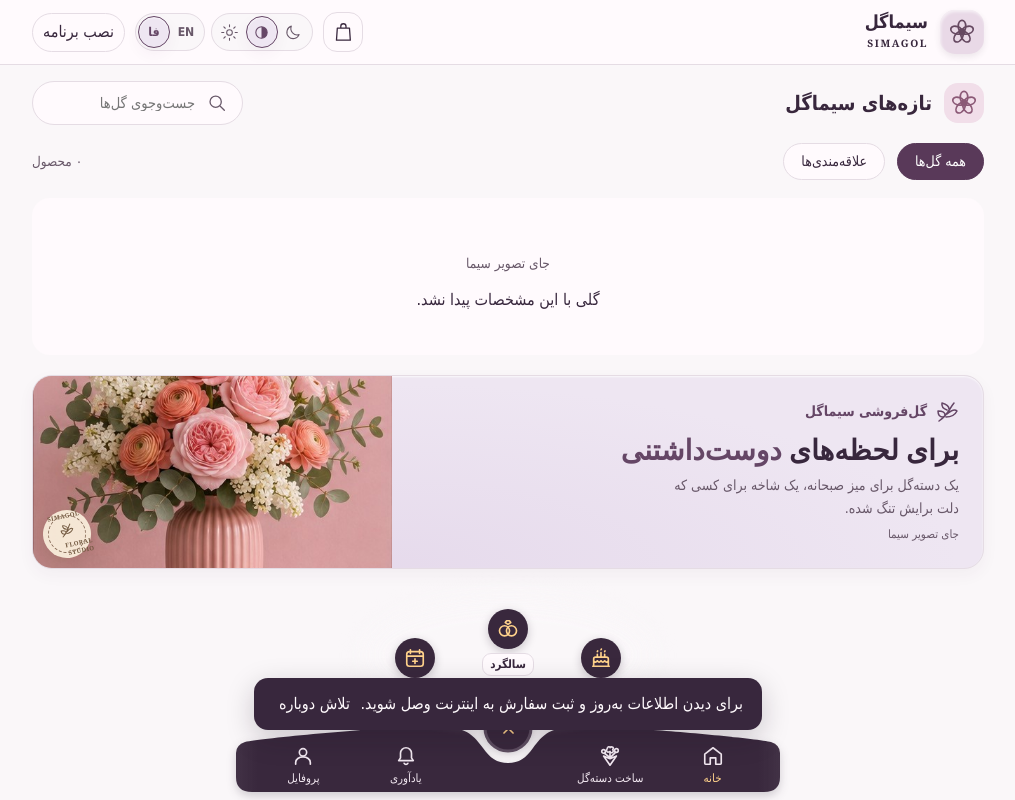
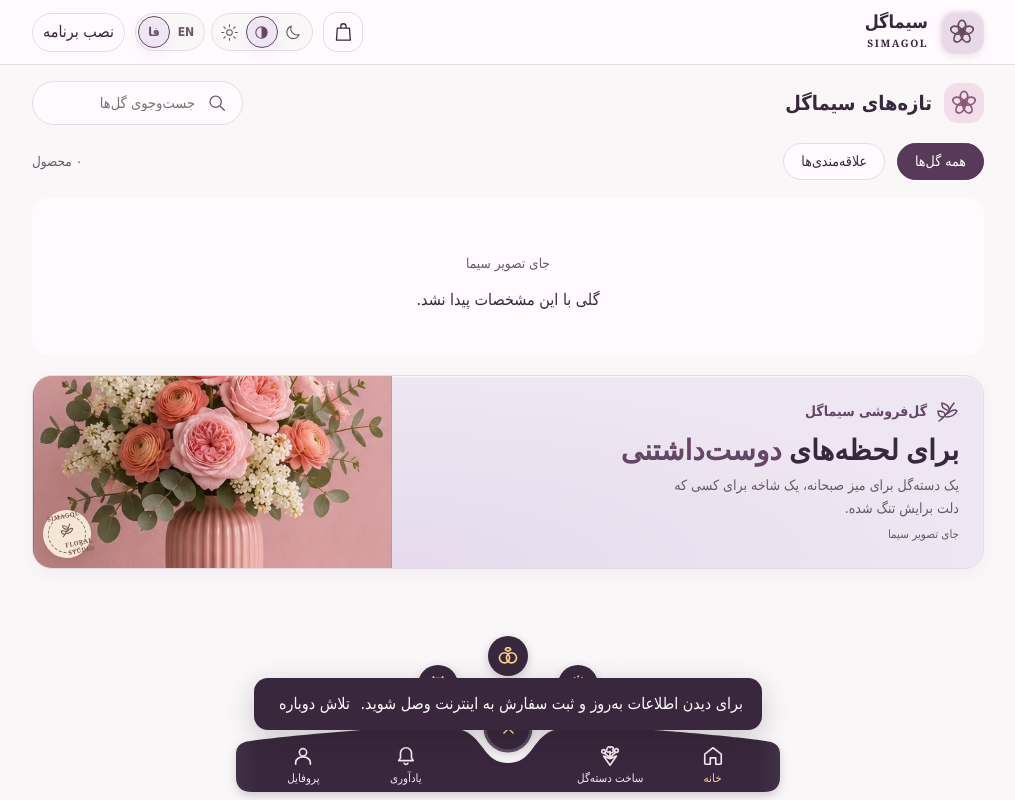
Before and after one commit to mosish/SimaGol, a website with bundled scripts: page public/index.html in a window 1280 px wide. Both pictures are taken after a click on the element "بخش‌های برنامه". Shown: the whole page, without its empty margins (132-1147 px from the left). Built offline with nearby package versions, Linux system fonts and the light colour scheme; files whose address does not match are found by name.

Commit message:
fix: prevent navigation flashes and simplify reminder shortcuts

```diff
--- a/public/app.js
+++ b/public/app.js
@@ -66,15 +66,17 @@ async function route() {
   const page=$('#tab-page');
   const profilePage=h==='#account'||h.startsWith('#account/');
   const isPage=h==='#bag'||profilePage||h==='#bouquet';
-  page.classList.toggle('dashboard-page',profilePage && Boolean(state.me) && !offline);
   const entering=isPage && page.dataset.route!==h;
-  page.dataset.route=h;
-  $('#home-view').hidden=isPage;
-  page.hidden=!isPage;
-  if (isPage && modal.open) modal.close();
-  if (entering) page.replaceChildren();
-  if (!isPage) page.replaceChildren();
   if(!ready) return;
+  // Keep the previous screen painted until the incoming view is ready.
+  if(!isPage){
+    document.documentElement.classList.remove('opening-account');
+    page.classList.remove('dashboard-page');
+    page.hidden=true;
+    page.replaceChildren();
+    page.dataset.route=h;
+    $('#home-view').hidden=false;
+  }
   if(['','#','#catalog','#favorites'].includes(h)){
     if(modal.open)modal.close();
     collection();
@@ -98,6 +100,12 @@ async function route() {
   if(isPage) {
     content.replaceChildren();
     page.innerHTML=html;
+    document.documentElement.classList.remove('opening-account');
+    page.dataset.route=h;
+    page.classList.toggle('dashboard-page',profilePage && Boolean(state.me) && !offline);
+    page.hidden=false;
+    $('#home-view').hidden=true;
+    if (modal.open) modal.close();
     if (h==='#bag') {
       page.querySelector('h2').textContent=t('Shopping bag');
       if (!selectedItems().length) page.insertAdjacentHTML('beforeend','<p><a class="cta" href="/">'+label('Browse flowers')+'</a></p>');
@@ -284,4 +292,4 @@ async function boot() {
 }
 window.addEventListener('online',boot);
 if ('serviceWorker' in navigator) navigator.serviceWorker.register('/planner/sw.js',{scope:'/',updateViaCache:'none'}).catch(()=>{});
-boot();
+await boot();
--- a/public/components/appearance.js
+++ b/public/components/appearance.js
@@ -2,16 +2,8 @@ import {icon} from './icons.js';
 import {stored,persist} from './ui.js';
 
 const modes=['dark','auto','light'];
-const legacy=stored('dark',null);
-let mode=stored('themeMode',typeof legacy==='boolean'?(legacy?'dark':'light'):'auto');
-if(!modes.includes(mode))mode='auto';
-
-function paint(){
-  const hour=new Date().getHours();
-  const dark=mode==='dark'||(mode==='auto'&&(hour<7||hour>=19));
-  document.documentElement.dataset.theme=dark?'dark':'light';
-  document.documentElement.classList.toggle('dark',dark);
-}
+let mode=window.SimaGolTheme.preference();
+function paint(){window.SimaGolTheme.paint(mode);}
 export function accountTheme(prefs){
   const value=prefs?.themeMode ?? (typeof prefs?.dark==='boolean'&&!stored('themeMode',null)?(prefs.dark?'dark':'light'):null);
   if(modes.includes(value)){mode=value;persist('themeMode',mode);paint();}
--- a/public/components/navigation.js
+++ b/public/components/navigation.js
@@ -100,7 +100,7 @@ function createNavigation(bar) {
         const action = document.createElement('a');
         action.href = '/planner/#new/'+type;
         action.dataset.quick = type;
-        action.innerHTML = '<i>'+icon(type)+'</i><span></span>';
+        action.innerHTML = '<i>'+icon(type)+'</i>';
         group.append(action);
       }
       const close = (restoreFocus = false) => {
@@ -168,6 +168,9 @@ export function renderNavigation(active, lang, quantity = 0) {
     }
   }
   for (const [type, persian, english] of shortcuts) {
-    bar.querySelector('[data-quick="'+type+'"] span').textContent = fa ? persian : english;
+    const action = bar.querySelector('[data-quick="'+type+'"]');
+    const label = fa ? persian : english;
+    action.setAttribute('aria-label',label);
+    action.title=label;
   }
 }
--- /dev/null
+++ b/public/components/theme.js
@@ -0,0 +1,26 @@
+// Apply the persisted appearance before the first paint on every document.
+window.SimaGolTheme = (() => {
+  function read(key, fallback) {
+    try { return JSON.parse(localStorage.getItem('simagol.' + key)) ?? fallback; }
+    catch { return fallback; }
+  }
+  function preference() {
+    const legacy=read('dark',null);
+    const value=read('themeMode',typeof legacy==='boolean'?(legacy?'dark':'light'):'auto');
+    return ['dark','light','auto'].includes(value)?value:'auto';
+  }
+  function paint(mode) {
+    const hour=new Date().getHours();
+    const dark=mode==='dark'||(mode==='auto'&&(hour<7||hour>=19));
+    document.documentElement.dataset.theme=dark?'dark':'light';
+    document.documentElement.classList.toggle('dark',dark);
+  }
+  paint(preference());
+  const lang=read('lang','fa')==='en'?'en':'fa';
+  document.documentElement.lang=lang;
+  document.documentElement.dir=lang==='fa'?'rtl':'ltr';
+  if(location.pathname==='/' && location.hash.startsWith('#account')){
+    document.documentElement.classList.add('opening-account');
+  }
+  return {preference,paint};
+})();
--- a/public/index.html
+++ b/public/index.html
@@ -5,7 +5,7 @@
 <meta name="theme-color" content="#f8f4f7"><title>سیماگل | SimaGol</title>
 <link rel="manifest" href="/planner/manifest.json">
 <link rel="apple-touch-icon" sizes="180x180" href="/planner/images/apple-touch.png">
-<link rel="stylesheet" href="/shop.css"><script src="/app.js" type="module"></script>
+<script src="/components/theme.js"></script><link rel="stylesheet" href="/shop.css"><script src="/app.js" type="module" blocking="render"></script>
 <meta name="apple-mobile-web-app-capable" content="yes">
 <meta name="apple-mobile-web-app-status-bar-style" content="default">
 <meta name="apple-mobile-web-app-title" content="SimaGol">
--- a/public/planner/app.js
+++ b/public/planner/app.js
@@ -495,6 +495,5 @@ window.addEventListener('online',refreshGreeting);
 appearance();await refreshGreeting();
 plannerReady=true;displayView();if(owner)resumeEditor();
 if(blocked)announce(text(blocked));
-try {
-  device=await initDevice({getSnapshot:snapshot,onMessage:announce,onChange:scanAlerts});
-} catch(error) { announce(error.message); }
+initDevice({getSnapshot:snapshot,onMessage:announce,onChange:scanAlerts})
+  .then(result=>{device=result;}).catch(error=>announce(error.message));
--- a/public/planner/sw.js
+++ b/public/planner/sw.js
@@ -1,12 +1,12 @@
 // Bump this version when changing an asset in a source deployment.
-const cacheName = 'simagol-planner-shell-v11';
+const cacheName = 'simagol-planner-shell-v12';
 const shell = '/planner/';
 const assets = [
   shell, '/planner/index.html', '/planner/manifest.json', '/planner/planner.css',
   '/planner/app.js', '/planner/store.js', '/planner/dates.js', '/planner/device.js',
   '/planner/images/icon-192.png', '/planner/images/icon-512.png', '/planner/images/apple-touch.png',
   '/', '/index.html', '/shop.css', '/app.js', '/labels.json',
-  '/components/greeting.js', '/components/navigation.js', '/components/icons.js',
+  '/components/theme.js', '/components/greeting.js', '/components/navigation.js', '/components/icons.js',
   '/components/install.js', '/components/ui.js', '/components/home.js', '/components/store.js',
   '/components/account.js', '/components/appearance.js', '/components/calendar.js', '/planner/iran.js',
   '/images/meadow.jpg', '/images/hero.jpg', '/images/roses.jpg', '/images/lilies.jpg', '/images/tulips.jpg',
--- a/public/shop.css
+++ b/public/shop.css
@@ -1,3 +1,8 @@
+@view-transition { navigation: auto; }
+::view-transition-group(root) { animation-duration: 160ms; }
+@media (prefers-reduced-motion: reduce) {
+  ::view-transition-group(root), ::view-transition-old(root), ::view-transition-new(root) { animation-duration: 0s; }
+}
 :root {
   color-scheme:light;
   --bg:#faf7f9;
@@ -21,6 +26,8 @@ html {
   scroll-padding-top:1.2rem;
 }
 
+html { background: var(--bg); }
+.opening-account #home-view { display: none; }
 body {
   margin:0;
   background:var(--bg);
@@ -1021,7 +1028,7 @@ body { padding-bottom: calc(86px + env(safe-area-inset-bottom)); }
   inset-inline: 0;
   bottom: calc(100% + 23px);
   margin-inline: auto;
-  width: min(278px, 100%);
+  width: min(210px, 100%);
   display: grid;
   grid-template-columns: repeat(3, minmax(0, 1fr));
   align-items: end;
@@ -1039,9 +1046,10 @@ body { padding-bottom: calc(86px + env(safe-area-inset-bottom)); }
   opacity: .92;
 }
 #quick-reminders a {
+  min-width: 44px;
+  min-height: 44px;
   display: grid;
   justify-items: center;
-  gap: 4px;
   width: fit-content;
   max-width: 100%;
   justify-self: center;
@@ -1059,18 +1067,6 @@ body { padding-bottom: calc(86px + env(safe-area-inset-bottom)); }
   background: var(--dock);
   color: var(--gold);
   box-shadow: 0 3px 10px #21142538;
-}
-#quick-reminders span {
-  white-space: nowrap;
-  padding: 2px 7px;
-  border: 1px solid var(--line);
-  border-radius: 9px;
-  background: var(--surface);
-  color: var(--text);
-  font-size: .72rem;
-  font-weight: 600;
-  line-height: 1.5;
-  text-align: center;
 }
 @media (prefers-reduced-motion: no-preference) {
   #quick-reminders:not([hidden]) a { animation: reveal-shortcut .16s ease-out; }
--- a/scripts/build.js
+++ b/scripts/build.js
@@ -20,7 +20,7 @@ for(const path of files(staging)){
 }
 const version=digest.digest('hex').slice(0,16);
 const worker=join(staging,'public','planner','sw.js');
-writeFileSync(worker,readFileSync(worker,'utf8').replace('simagol-planner-shell-v11','simagol-planner-'+version));
+writeFileSync(worker,readFileSync(worker,'utf8').replace('simagol-planner-shell-v12','simagol-planner-'+version));
 const release=join(releaseRoot,'simagol-'+version);
 if(!existsSync(release)) renameSync(staging,release);
 else {
```
Also changed, not shown: public/admin.html (+1 -1 lines), public/planner/index.html (+2 -2 lines), tests/browser.smoke.mjs (+8 -0 lines).
